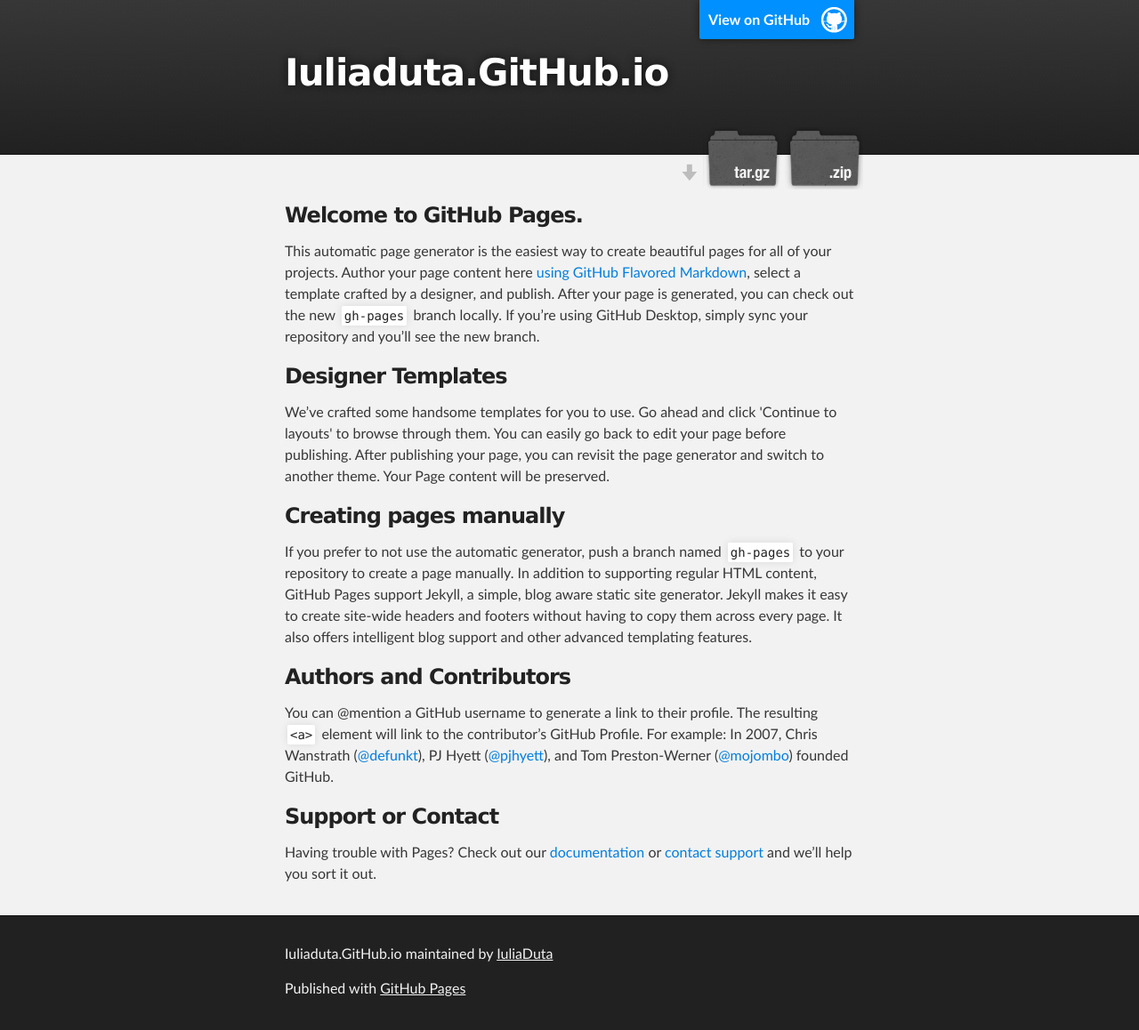
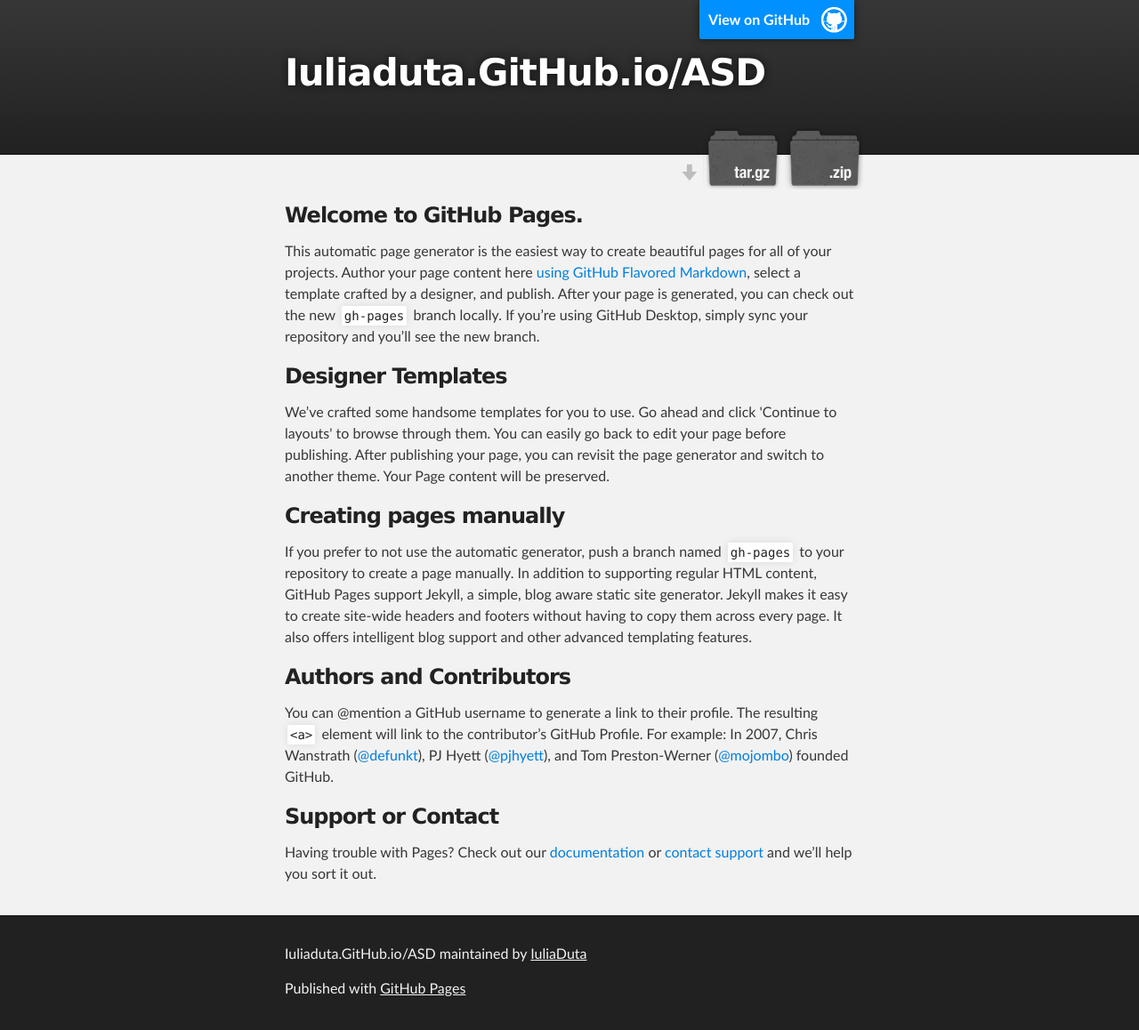
Before and after one commit to IuliaDuta/ASD, a Jekyll site: the page index.html, which Jekyll copies as it is, in a window 1280 px wide. Shown: the whole page at 89% size. Built offline with Jekyll 4.4.1, drawn with Linux system fonts in a browser that asks for light colours.

```diff
--- a/index.html
+++ b/index.html
@@ -4,11 +4,11 @@
   <head>
     <meta charset='utf-8'>
     <meta http-equiv="X-UA-Compatible" content="chrome=1">
-    <meta name="description" content="Iuliaduta.GitHub.io : ">
+    <meta name="description" content="Iuliaduta.GitHub.io/ASD : ">
 
     <link rel="stylesheet" type="text/css" media="screen" href="stylesheets/stylesheet.css">
 
-    <title>Iuliaduta.GitHub.io</title>
+    <title>Iuliaduta.GitHub.io/ASD</title>
   </head>
 
   <body>
@@ -18,7 +18,7 @@
         <header class="inner">
           <a id="forkme_banner" href="https://github.com/IuliaDuta/ASD">View on GitHub</a>
 
-          <h1 id="project_title">Iuliaduta.GitHub.io</h1>
+          <h1 id="project_title">Iuliaduta.GitHub.io/ASD</h1>
           <h2 id="project_tagline"></h2>
 
             <section id="downloads">
@@ -61,7 +61,7 @@
     <!-- FOOTER  -->
     <div id="footer_wrap" class="outer">
       <footer class="inner">
-        <p class="copyright">Iuliaduta.GitHub.io maintained by <a href="https://github.com/IuliaDuta">IuliaDuta</a></p>
+        <p class="copyright">Iuliaduta.GitHub.io/ASD maintained by <a href="https://github.com/IuliaDuta">IuliaDuta</a></p>
         <p>Published with <a href="https://pages.github.com">GitHub Pages</a></p>
       </footer>
     </div>
```
Also changed, not shown: params.json (+1 -1 lines).
